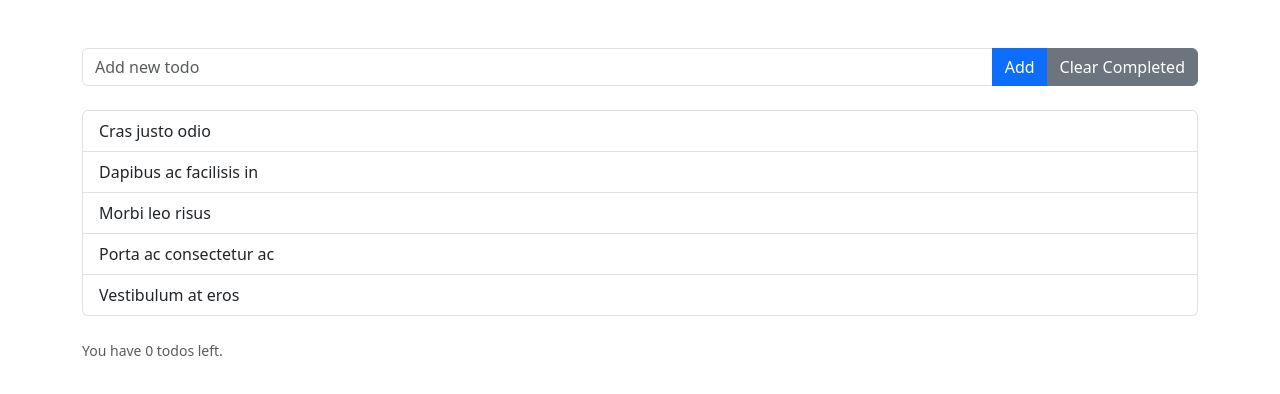
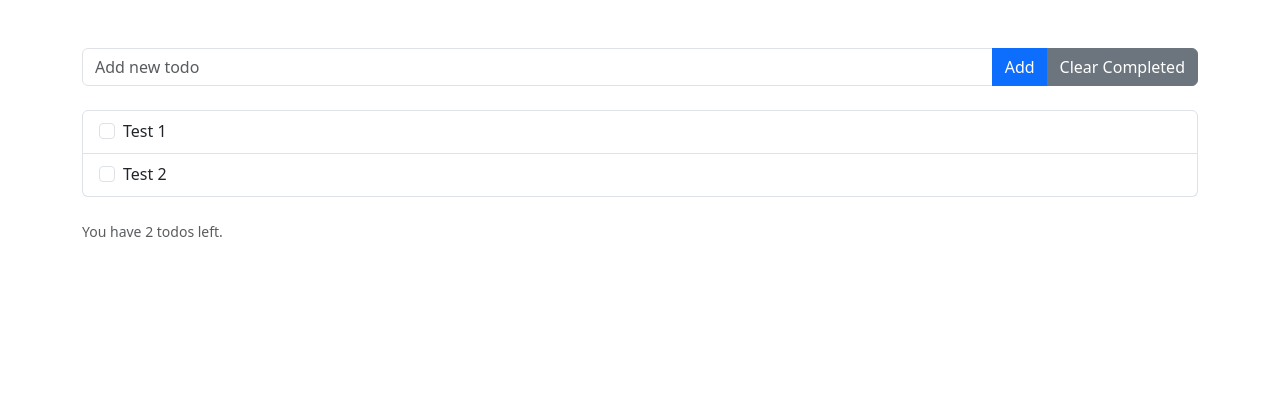
Before and after one commit to zoltalar/react-todo, a React (Create React App) app: page / in a window 1280 px wide. Shown: the top 394 px of the page. Built offline with nearby package versions, Linux system fonts and the light colour scheme.

Commit message:
dummy todos

```diff
--- a/src/App.js
+++ b/src/App.js
@@ -1,13 +1,18 @@
 import 'bootstrap/dist/css/bootstrap.min.css';
 import Todos from './components/Todos';
 import { Col, Container, Row } from 'react-bootstrap';
+import { useState } from 'react';
 
 function App() {
+  const [todos, setTodos] = useState([
+    { id: 1, name: 'Test 1', completed: false },
+    { id: 2, name: 'Test 2', completed: true }
+  ])
   return (
     <Container>
       <Row>
         <Col>
-          <Todos />
+          <Todos todos={ todos } />
         </Col>
       </Row>
     </Container>
--- /dev/null
+++ b/src/components/Todo.js
@@ -0,0 +1,9 @@
+import { Form } from 'react-bootstrap';
+
+export default function Todo({ todo }) {
+    return (
+        <Form.Label className="mb-0">
+            <Form.Check type="checkbox" label={ todo.name } />
+        </Form.Label>
+    )
+}
--- a/src/components/TodoList.js
+++ b/src/components/TodoList.js
@@ -1,13 +1,14 @@
 import { ListGroup } from 'react-bootstrap';
+import Todo from '../components/Todo'
 
-export default function TodoList() {
+export default function TodoList({ todos }) {
     return (
         <ListGroup className="mt-4">
-            <ListGroup.Item>Cras justo odio</ListGroup.Item>
-            <ListGroup.Item>Dapibus ac facilisis in</ListGroup.Item>
-            <ListGroup.Item>Morbi leo risus</ListGroup.Item>
-            <ListGroup.Item>Porta ac consectetur ac</ListGroup.Item>
-            <ListGroup.Item>Vestibulum at eros</ListGroup.Item>
+            {
+                todos.map(todo =>
+                    <ListGroup.Item><Todo todo={ todo } /></ListGroup.Item>
+                )
+            }
         </ListGroup>
     )
 }
--- a/src/components/Todos.js
+++ b/src/components/Todos.js
@@ -1,7 +1,7 @@
 import { Button, Form, InputGroup } from 'react-bootstrap';
 import TodoList from '../components/TodoList';
 
-export default function Todos() {
+export default function Todos({ todos }) {
     return (
         <>
             <InputGroup className="mt-5">
@@ -13,9 +13,9 @@ export default function Todos() {
                     Clear Completed
                 </Button>
             </InputGroup>
-            <TodoList />
+            <TodoList todos={ todos } />
             <Form.Text className="d-block mt-4" muted>
-                You have 0 todos left.
+                You have { todos.length } todos left.
             </Form.Text>
         </>
     )
```
